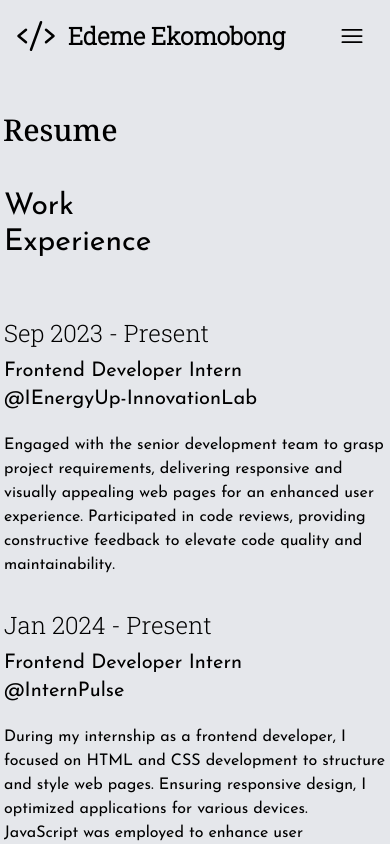
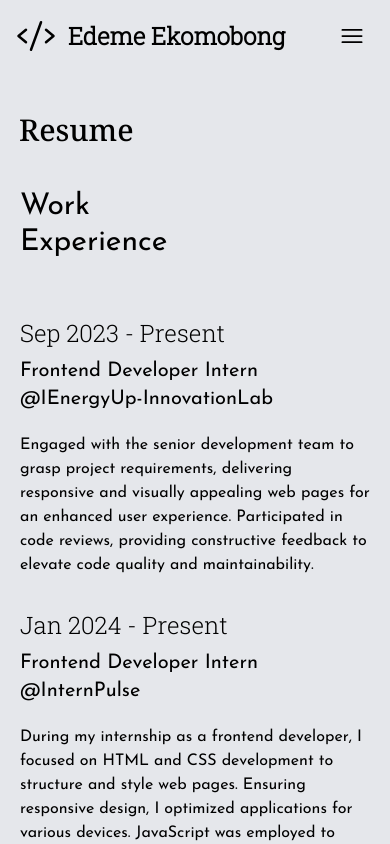
Before and after one commit to KingLyrics/my-portfolio, a Vue app: page /resume in a window 390 px wide. Shown: the top 844 px of the page. Built offline with nearby package versions, Linux system fonts and the light colour scheme.

Commit message:
Minor adjustments

```diff
--- a/src/views/Resume.vue
+++ b/src/views/Resume.vue
@@ -1,5 +1,5 @@
 <template>
-  <div class="max-w-sm mx-auto font-Josefin lg:max-w-4xl">
+  <div class="max-w-sm mx-auto font-Josefin lg:max-w-4xl px-4 lg:px-0">
     <h1 class="text-3xl font-Noto my-10">Resume</h1>
     <div class="md:flex items-center justify-between md:space-x-48 border border-b-black">
       <div>
```
